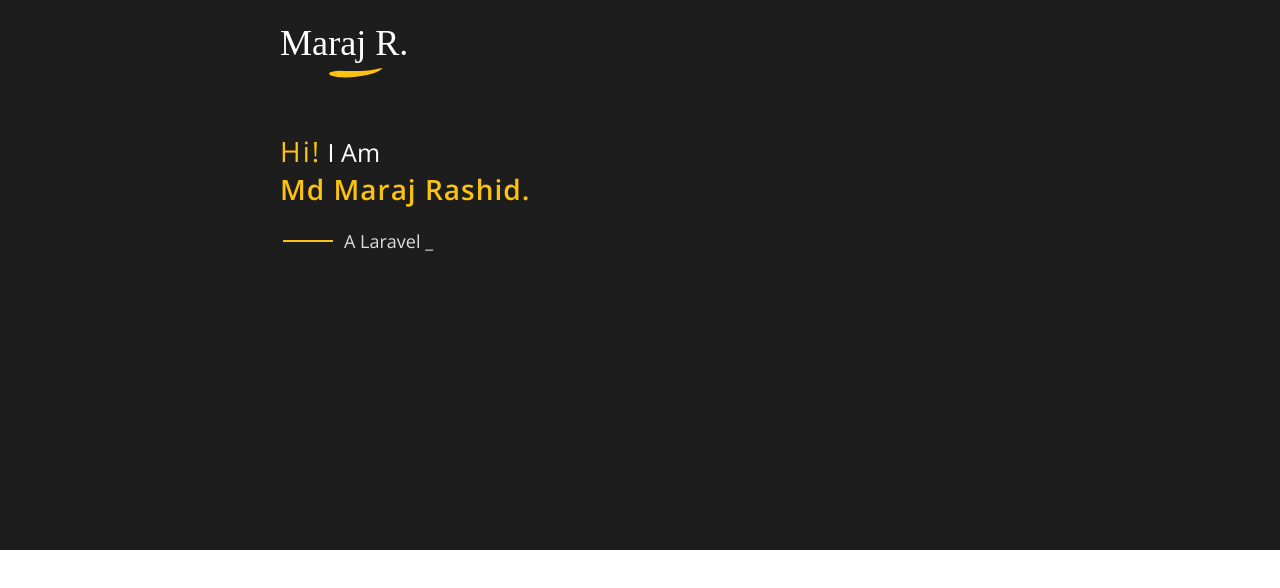
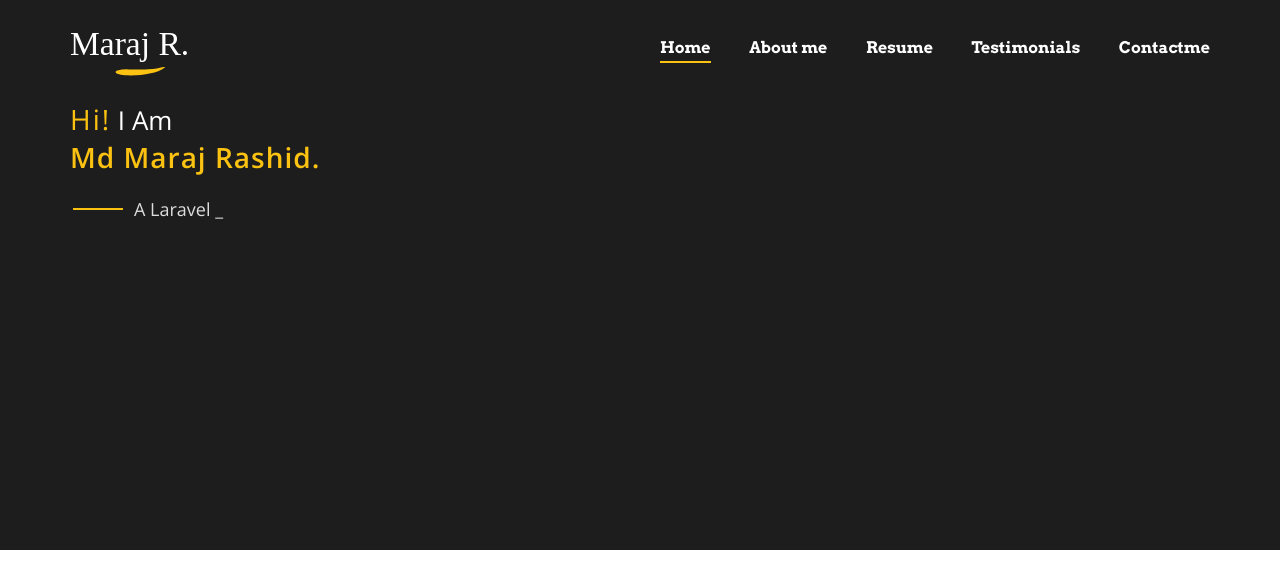
Before and after one commit to maraj09/maraj-rashid, a Next.js app: page / in a window 1280 px wide. Shown: the top 588 px of the page. Built offline with nearby package versions, Linux system fonts and the light colour scheme; a web font is replaced by a local one.

Commit message:
top nav bar completed

```diff
--- a/components/layout/Nav.js
+++ b/components/layout/Nav.js
@@ -49,8 +49,20 @@ const Nav = () => {
         </div>
 
         <div className="scrolling-links">
-          <a href="">
-
+          <a href="" className="scrolling-link--active">
+            Home
+          </a>
+          <a href="" className="scrolling-link">
+            About me
+          </a>
+          <a href="" className="scrolling-link">
+            Resume
+          </a>
+          <a href="" className="scrolling-link">
+            Testimonials
+          </a>
+          <a href="" className="scrolling-link">
+            Contactme
           </a>
         </div>
       </nav>
--- a/styles/globals.css
+++ b/styles/globals.css
@@ -1,10 +1,14 @@
 @import url("https://fonts.googleapis.com/css2?family=Dosis:wght@500&family=Montserrat:ital,wght@0,100;0,200;0,300;0,400;0,500;0,600;0,700;0,800;0,900;1,100;1,200;1,300;1,400;1,500;1,600;1,700;1,800;1,900&family=Open+Sans:ital,wght@0,300;0,400;0,500;0,600;0,700;0,800;1,300;1,400;1,500;1,600;1,700;1,800&family=Playfair+Display:wght@900&display=swap");
 @import url("https://fonts.googleapis.com/css2?family=Lily+Script+One&display=swap");
+@import url("https://fonts.googleapis.com/css2?family=Arvo:wght@400;700&display=swap");
 
-/* font-family: 'Dosis', sans-serif;
+/*
+font-family: 'Dosis', sans-serif;
 font-family: 'Montserrat', sans-serif;
 font-family: 'Open Sans', sans-serif;
-font-family: 'Playfair Display', serif; */
+font-family: 'Playfair Display', serif;
+font-family: 'Arvo', serif;
+*/
 
 * {
   margin: 0;
@@ -16,6 +20,8 @@ font-family: 'Playfair Display', serif; */
   /* text-colors */
   --text-primary-light: #ffffff;
   --text-secondary-light: #dddddd;
+  --text-hover-color: #fbc211;
+  /* object-colors */
   --object-primary-color: #fbc211;
   /* background-colors */
   --background-primary-dark-color: #1d1d1d;
@@ -42,13 +48,28 @@ p {
   }
 }
 @media only screen and (min-width: 576px) {
-  .container{
+  .container {
     max-width: 540px;
   }
 }
 @media only screen and (min-width: 768px) {
-  .container{
+  .container {
     max-width: 720px;
+  }
+}
+@media only screen and (min-width: 992px) {
+  .container {
+    max-width: 960px;
+  }
+}
+@media only screen and (min-width: 1200px) {
+  .container {
+    max-width: 1140px;
+  }
+}
+@media only screen and (min-width: 1400px) {
+  .container {
+    max-width: 1320px;
   }
 }
 /*
@@ -93,7 +114,7 @@ nav {
   display: flex;
   align-items: center;
 }
-.nav-menubar{
+.nav-menubar {
   align-items: center;
 }
 .nav-link-svg {
@@ -113,11 +134,12 @@ nav {
   animation: slide-in 0.5s forwards;
   -webkit-animation: slide-in 0.5s forwards;
 }
-
 .nav-links-slide-out {
   animation: slide-out 0.5s forwards;
   -webkit-animation: slide-out 0.5s forwards;
-
+}
+.scrolling-links {
+  display: none;
 }
 
 @keyframes slide-in {
@@ -150,14 +172,11 @@ nav {
   }
 }
 @media only screen and (min-width: 360px) {
-  .header{
+  .header {
     height: 100px;
   }
   .top-nav-logo-text {
     font-size: 48px;
-  }
-  #topNavLogo {
-    width: 115px;
   }
   .nav-link-svg {
     margin-left: 0.75rem;
@@ -167,29 +186,92 @@ nav {
 }
 @media only screen and (min-width: 480px) {
   #topNavLogo {
-    width: 125px;
+    width: 105px;
   }
 }
 @media only screen and (min-width: 576px) {
-  #topNavLogo {
-    width: 135px;
-  }
   .nav-link-svg {
     fill: var(--object-primary-color);
     margin-left: 1rem;
     width: 30px;
     height: 30px;
   }
+  #topNavLogo {
+    width: 110px;
+  }
 }
 @media only screen and (min-width: 768px) {
-  #topNavLogo {
-    width: 140px;
-  }
-  .nav-links, .nav-menubar{
+  .nav-links,
+  .nav-menubar {
     display: none;
   }
+  #topNavLogo {
+    width: 115px;
+  }
+  .scrolling-links {
+    display: flex;
+    align-items: center;
+    justify-content: space-between;
+    width: 475px;
+  }
+  .scrolling-links a {
+    text-decoration: none;
+    font-family: "Arvo", serif;
+    font-weight: 700;
+    color: var(--text-primary-light);
+    font-size: 15px;
+    transition: all .3s;
+  }
+  .scrolling-links .scrolling-link::after {
+    content: "";
+    display: block;
+    width: 0;
+    height: 2px;
+    background: var(--text-secondary-light);
+    transition: width 0.3s ease-in;
+    margin-top: 4px;
+  }
+  .scrolling-link--active::after {
+    content: "";
+    display: block;
+    width: 100%;
+    height: 2px;
+    background: var(--object-primary-color);
+    transition: width 0.3s ease-in;
+    margin-top: 4px;
+  }
+  .scrolling-links .scrolling-link:hover {
+    color: var(--text-hover-color);
+  }
+}
+@media only screen and (min-width: 992px) {
+  #topNavLogo {
+    width: 120px;
+  }
+  .scrolling-links {
+    width: 525px;
+  }
+  .scrolling-links a {
+    font-size: 16px;
+  }
+}
+@media only screen and (min-width: 1200px) {
+  #topNavLogo {
+    width: 130px;
+  }
+  .scrolling-links {
+    width: 550px;
+  }
+}
+@media only screen and (min-width: 1400px) {
+  #topNavLogo {
+    width: 145px;
+  }
+  .scrolling-links {
+    width: 600px;
+  }
+}
 
-}
 /*
   2. Home
 */
@@ -199,13 +281,11 @@ nav {
   padding-top: 100px;
   color: var(--text-primary-light);
 }
-#home .article {
-  margin-top: 2rem;
-}
+
 .before-name {
   font-family: "Open Sans", sans-serif;
   font-weight: 400;
-  font-size: var(--sm-heading-font-size);
+  font-size: 26px;
 }
 .before-name::before {
   content: "Hi!";
```
